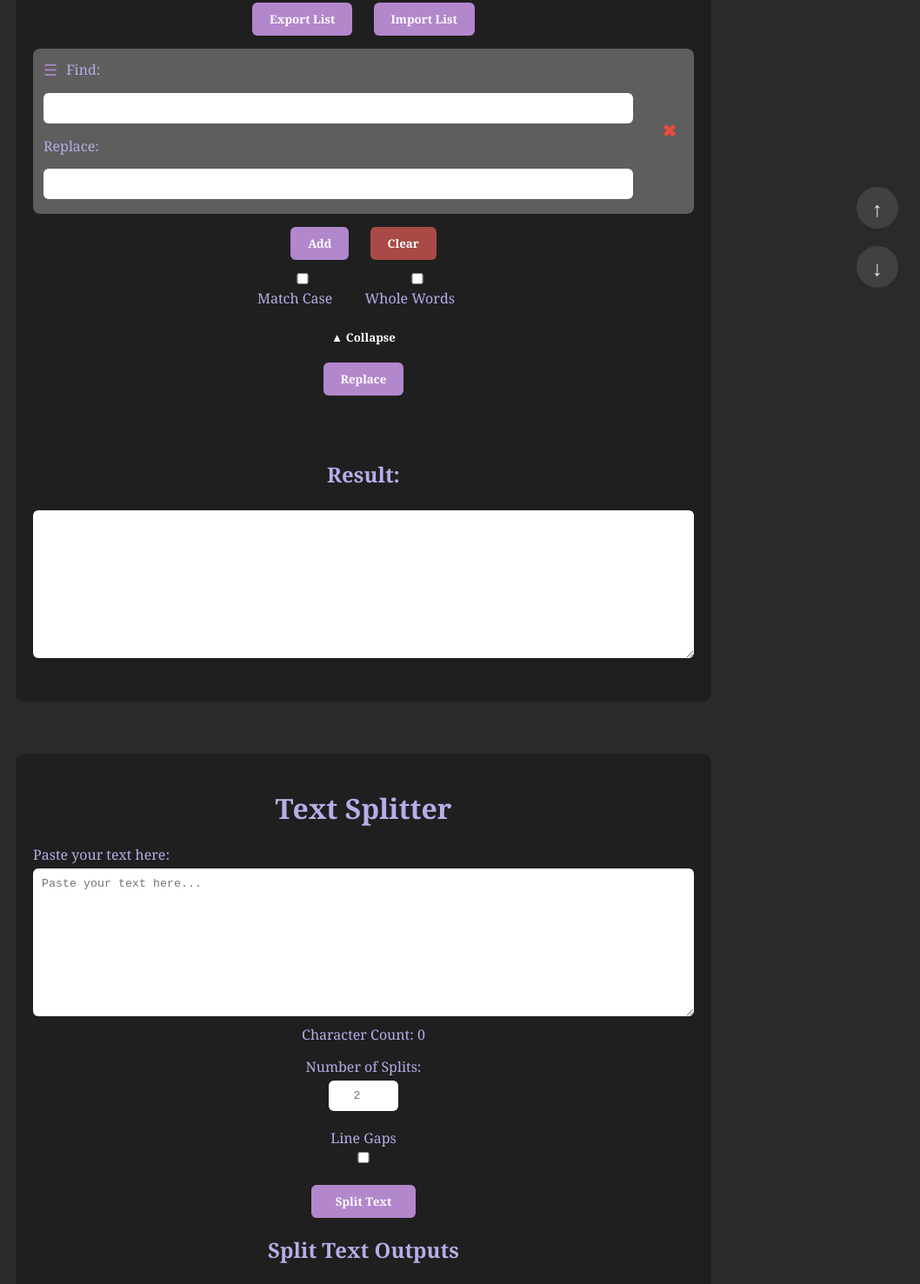
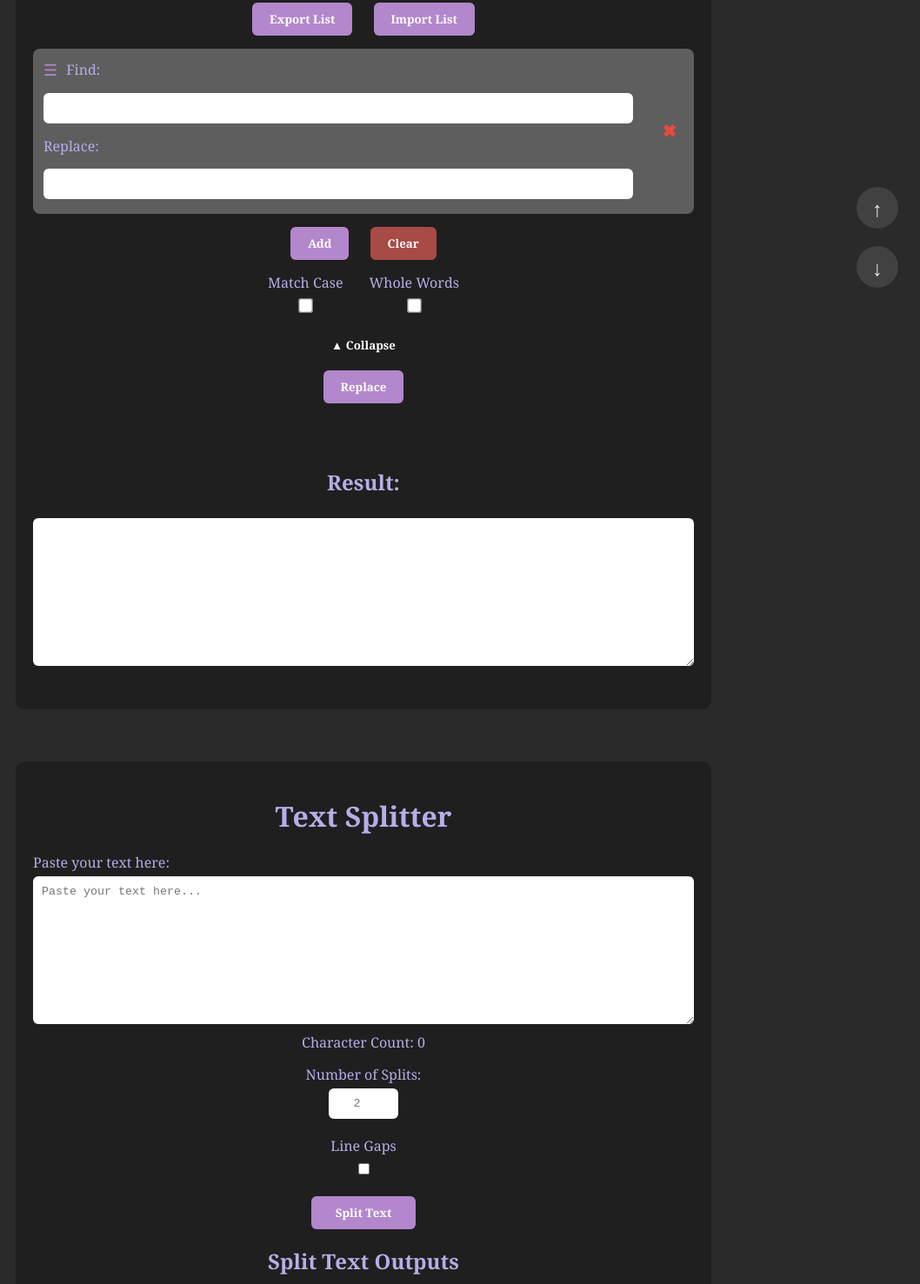
Before and after one commit to celestial-monocles/find-and, a plain HTML site: page index.html in a window 1280 px wide. Shown: the part 444-1921 px from the top of the page at 87% size, without its empty margins (222-1280 px from the left). Drawn offline with nearby package versions, Linux system fonts and the light colour scheme.

Commit message:
Update index.html
Fixed the check boxes alignment on mobile

```diff
--- a/index.html
+++ b/index.html
@@ -83,8 +83,23 @@
 	#matchWordsContainer {
 	  display: flex;
 	  justify-content: center;
-	  gap: 20px; /* spacing between Match Case and Words */
-	  margin-top: 10px;
+	  gap: 30px; /* Increased gap for better spacing */
+	  margin-top: 15px;
+	}
+
+	.checkbox-group {
+	  text-align: center;
+	}
+
+	.checkbox-group div {
+	  margin-bottom: 5px;
+	  color: #B5AEE8;
+	}
+
+	#matchWordsContainer input[type="checkbox"] {
+	  width: auto;
+	  margin: 0 auto;
+	  transform: scale(1.3); /* Makes the checkboxes slightly larger */
 	}
 
 	#replacementSection {
@@ -185,7 +200,22 @@
 	#numSplitContainer input {
 	  width: 80px;
 	  margin-top: 5px;
-}
+	}
+
+	#lineGapContainer {
+	  text-align: center;
+	  margin-top: 10px;
+	}
+
+	#lineGapContainer div {
+	  margin-bottom: 5px;
+	  color: #B5AEE8; /* Match your text color */
+	}
+
+	#lineGap {
+	  width: auto; /* Remove any fixed width */
+	  margin: 0 auto; /* Center the checkbox */
+	}
 
     .section {
       max-width: 800px;
@@ -223,7 +253,6 @@
 	  user-select: none;       /* prevent accidental text selection */
 	  touch-action: manipulation; /* improve tap responsiveness */
 	}
-
 
     .drag-handle {
       cursor: move;
@@ -328,8 +357,14 @@
 		  <button id="clearFindBtn" onclick="clearFindReplaceInputs()">Clear</button>
 		</div>
 		<div id="matchWordsContainer">
-		  <label><input type="checkbox" id="matchCase"> Match Case</label>
-		  <label><input type="checkbox" id="wholeWords"> Whole Words</label>
+		  <div class="checkbox-group">
+			<div>Match Case</div>
+			<input type="checkbox" id="matchCase">
+		  </div>
+		  <div class="checkbox-group">
+			<div>Whole Words</div>
+			<input type="checkbox" id="wholeWords">
+		  </div>
 		</div>
     </div>
 
@@ -367,8 +402,10 @@
 	  <input id="splitNumber" type="number" min="1" placeholder="2" />
 	</div>
 
-    <label id="lineText" for="lineGap">Line Gaps</label>
-    <input id="lineGap" type="checkbox" />
+	<div id="lineGapContainer" style="text-align: center; margin-top: 10px;">
+	  <div>Line Gaps</div>
+	  <input id="lineGap" type="checkbox">
+	</div>
 
 	<div id="splitButtonsContainer">
 	  <button id="splitTextButton" onclick="splitText()">Split Text</button>
```
